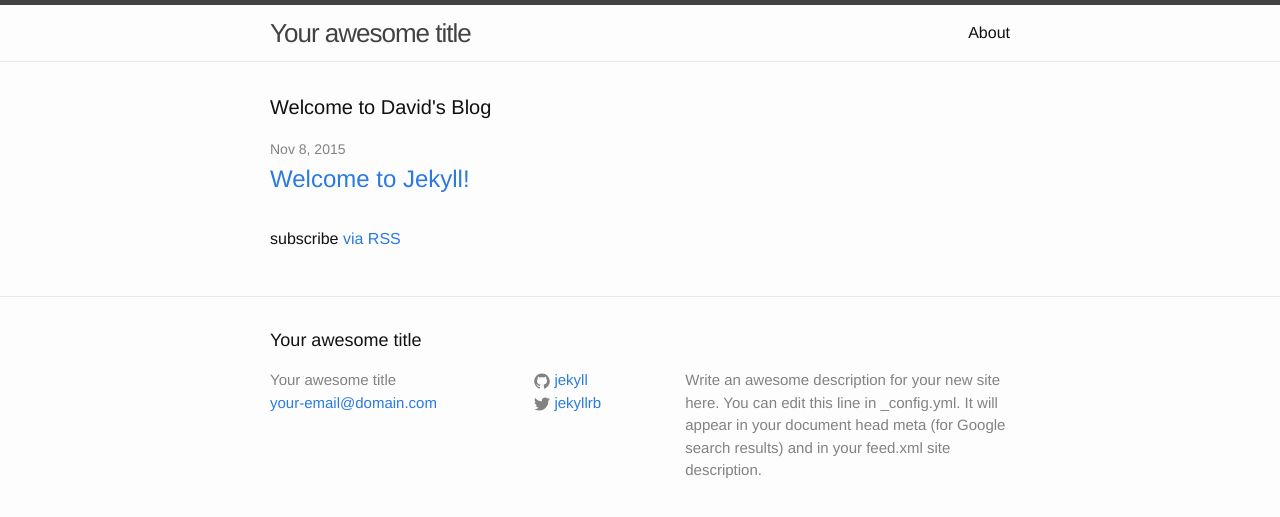
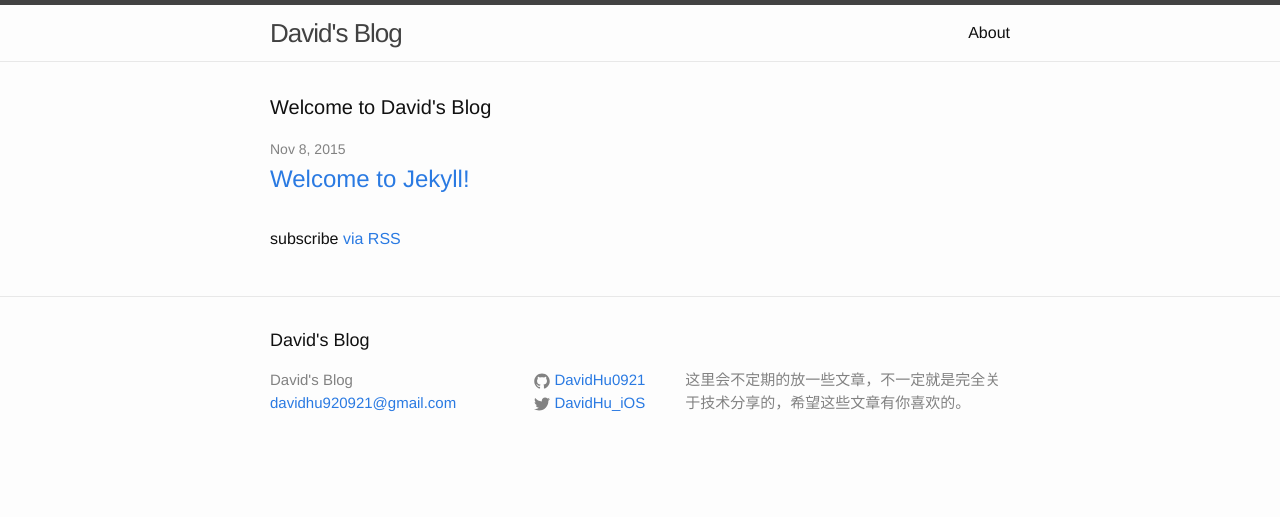
Before and after one commit to DavidHu0921/davidhu0921.github.io, a Jekyll site: the page built from index.html, in a window 1280 px wide. Shown: the top 517 px of the page. Built offline with Jekyll 4.4.1, drawn with Linux system fonts in a browser that asks for light colours.

Commit message:
change some config data

```diff
--- a/_config.yml
+++ b/_config.yml
@@ -6,16 +6,14 @@
 # 'jekyll serve'. If you change this file, please restart the server process.
 
 # Site settings
-title: Your awesome title
-email: your-email@domain.com
+title: David's Blog
+email: davidhu920921@gmail.com
 description: > # this means to ignore newlines until "baseurl:"
-  Write an awesome description for your new site here. You can edit this
-  line in _config.yml. It will appear in your document head meta (for
-  Google search results) and in your feed.xml site description.
+  这里会不定期的放一些文章，不一定就是完全关于技术分享的，希望这些文章有你喜欢的。
 baseurl: "" # the subpath of your site, e.g. /blog
-url: "http://yourdomain.com" # the base hostname & protocol for your site
-twitter_username: jekyllrb
-github_username:  jekyll
+url: "http://davidwho.me" # the base hostname & protocol for your site
+twitter_username: DavidHu_iOS
+github_username:  DavidHu0921
 
 # Build settings
 markdown: kramdown
```
